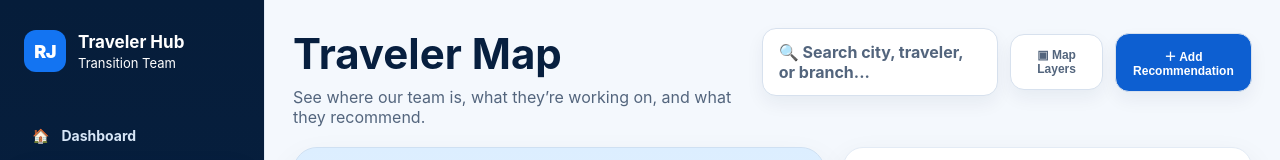
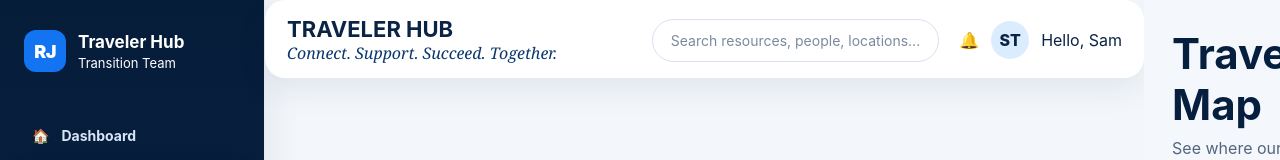
Before and after one commit to SamTusing/Tusing-MACT-Capstone, a React (Vite) app: page /map in a window 1280 px wide. Shown: the top 160 px of the page. Built offline with nearby package versions, Linux system fonts and the light colour scheme; no server answers.

Commit message:
adding top bar

```diff
--- a/src/components/Topbar.jsx
+++ b/src/components/Topbar.jsx
@@ -1,16 +1,30 @@
-function Topbar() {
+import { Link } from "react-router-dom";
+
+function TopBar() {
   return (
-    <div
-      style={{
-        background: "#f4f4f4",
-        padding: "20px",
-        borderRadius: "12px",
-        minHeight: "300px"
-      }}
-    >
-      <h2>Traveler Map</h2>
-    </div>
+    <header className="topbar">
+      <div className="title-row">
+        <h1>Traveler Hub</h1>
+        <span>Connect. Support. Succeed. Together.</span>
+      </div>
+
+      <div className="search">
+        Search resources, people, locations...
+      </div>
+
+      <Link to="/sam-profile" className="topbar-user-link">
+        <div className="user">
+          <span>🔔</span>
+
+          <div className="user-avatar">
+            ST
+          </div>
+
+          <p>Hello, Sam</p>
+        </div>
+      </Link>
+    </header>
   );
 }
 
-export default Topbar;
+export default TopBar;
--- a/src/pages/Assistant.jsx
+++ b/src/pages/Assistant.jsx
@@ -1,6 +1,7 @@
 import { Link } from "react-router-dom";
 import "../styles/dashboard.css";
 import "../styles/assistant.css";
+import TopBar from "../components/TopBar";
 
 function Assistant() {
   return (
@@ -14,6 +15,7 @@ function Assistant() {
             <p>Traveler Hub</p>
           </div>
         </div>
+        <TopBar />
 
         <nav className="nav">
           <Link to="/">🏠 Dashboard</Link>
--- a/src/pages/Community.jsx
+++ b/src/pages/Community.jsx
@@ -2,6 +2,7 @@ import { Link } from "react-router-dom";
 import "../styles/dashboard.css";
 import "../styles/community.css";
 import { galleryCategories } from "../data/galleryImages";
+import TopBar from "../components/TopBar";
 
 function Community() {
   return (
@@ -15,6 +16,7 @@ function Community() {
             <p>Traveler Hub</p>
           </div>
         </div>
+        <TopBar />
 
         <nav className="nav">
           <Link to="/">🏠 Dashboard</Link>
--- a/src/pages/Dashboard.jsx
+++ b/src/pages/Dashboard.jsx
@@ -5,6 +5,7 @@ import "../styles/dashboard.css";
 import rjLogo from "../assets/RJlogo.jpg";
 import TravelerHubMap from "../components/TravelerHubMap";
 import { galleryCategories } from "../data/galleryImages";
+import TopBar from "../components/TopBar";
 
 const cityRecommendations = [
   {
@@ -98,20 +99,7 @@ function Dashboard() {
       </aside>
 
       <main className="main">
-        <header className="topbar">
-          <div className="title-row">
-            <h1>Traveler Hub</h1>
-            <span>Connect. Support. Succeed. Together.</span>
-          </div>
-
-          <div className="search">Search resources, people, locations...</div>
-
-          <div className="user">
-            <span>🔔</span>
-            <div className="user-avatar">ST</div>
-            <p>Hello, Sam</p>
-          </div>
-        </header>
+       <TopBar />
 
         <section className="content-grid">
           <div className="left-column">
--- a/src/pages/Resources.jsx
+++ b/src/pages/Resources.jsx
@@ -1,6 +1,7 @@
 import { Link } from "react-router-dom";
 import "../styles/dashboard.css";
 import "../styles/resources.css";
+import TopBar from "../components/TopBar";
 
 
 <a
@@ -24,7 +25,7 @@ function Resources() {
             <p>Traveler Hub</p>
           </div>
         </div>
-
+<TopBar />
         <nav className="nav">
           <Link to="/">🏠 Dashboard</Link>
           <Link to="/map">🗺️ Traveler Map</Link>
--- a/src/pages/TravelerMap.jsx
+++ b/src/pages/TravelerMap.jsx
@@ -6,6 +6,7 @@ import "../styles/travelerMap.css";
 
 import TravelerHubMap from "../components/TravelerHubMap";
 import { galleryCategories } from "../data/galleryImages";
+import TopBar from "../components/TopBar";
 
 const assignments = [
   {
@@ -194,6 +195,7 @@ function TravelerMap() {
         </div>
       </aside>
 
+<TopBar />
       <main className="traveler-map-page">
         <header className="map-page-header">
           <div>
--- a/src/pages/Yearbook.jsx
+++ b/src/pages/Yearbook.jsx
@@ -7,6 +7,7 @@ import "../styles/yearbook.css";
 import YearbookPhotoMap from "../components/YearbookPhotoMap";
 
 import { galleryCategories } from "../data/galleryImages";
+import TopBar from "../components/TopBar";
 
 const travelers = [
   {
@@ -119,7 +120,7 @@ function Yearbook() {
             <p>Transition Team</p>
           </div>
         </div>
-
+<TopBar />
         <nav className="nav dark-nav">
           <Link to="/">🏠 <span>Dashboard</span></Link>
           <Link to="/map">🗺️ <span>Traveler Map</span></Link>
--- a/src/styles/dashboard.css
+++ b/src/styles/dashboard.css
@@ -169,6 +169,35 @@ body {
   align-items: center;
   gap: 20px;
   box-shadow: 0 12px 30px rgba(18, 38, 63, 0.08);
+}
+
+.topbar-user-link {
+  text-decoration: none;
+  color: inherit;
+}
+
+.topbar-user-link:hover .user {
+  transform: translateY(-2px);
+}
+
+.user {
+  transition: 0.2s ease;
+  cursor: pointer;
+}
+
+.topbar-profile-info {
+  display: flex;
+  flex-direction: column;
+}
+
+.topbar-profile-info strong {
+  color: #071f3f;
+  font-size: 14px;
+}
+
+.topbar-profile-info span {
+  font-size: 12px;
+  color: #6c7b91;
 }
 
 .title-row h1 {
```
